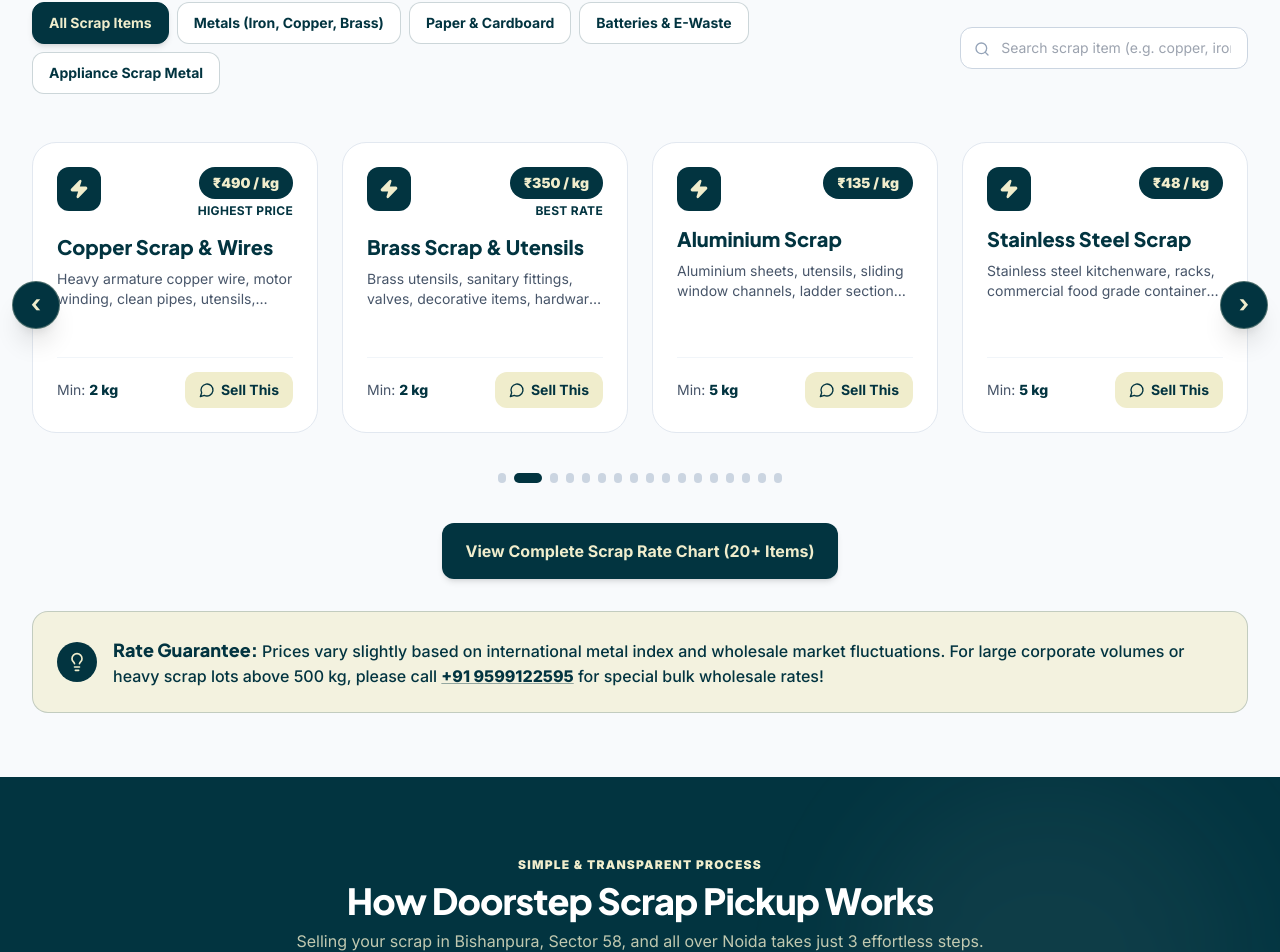
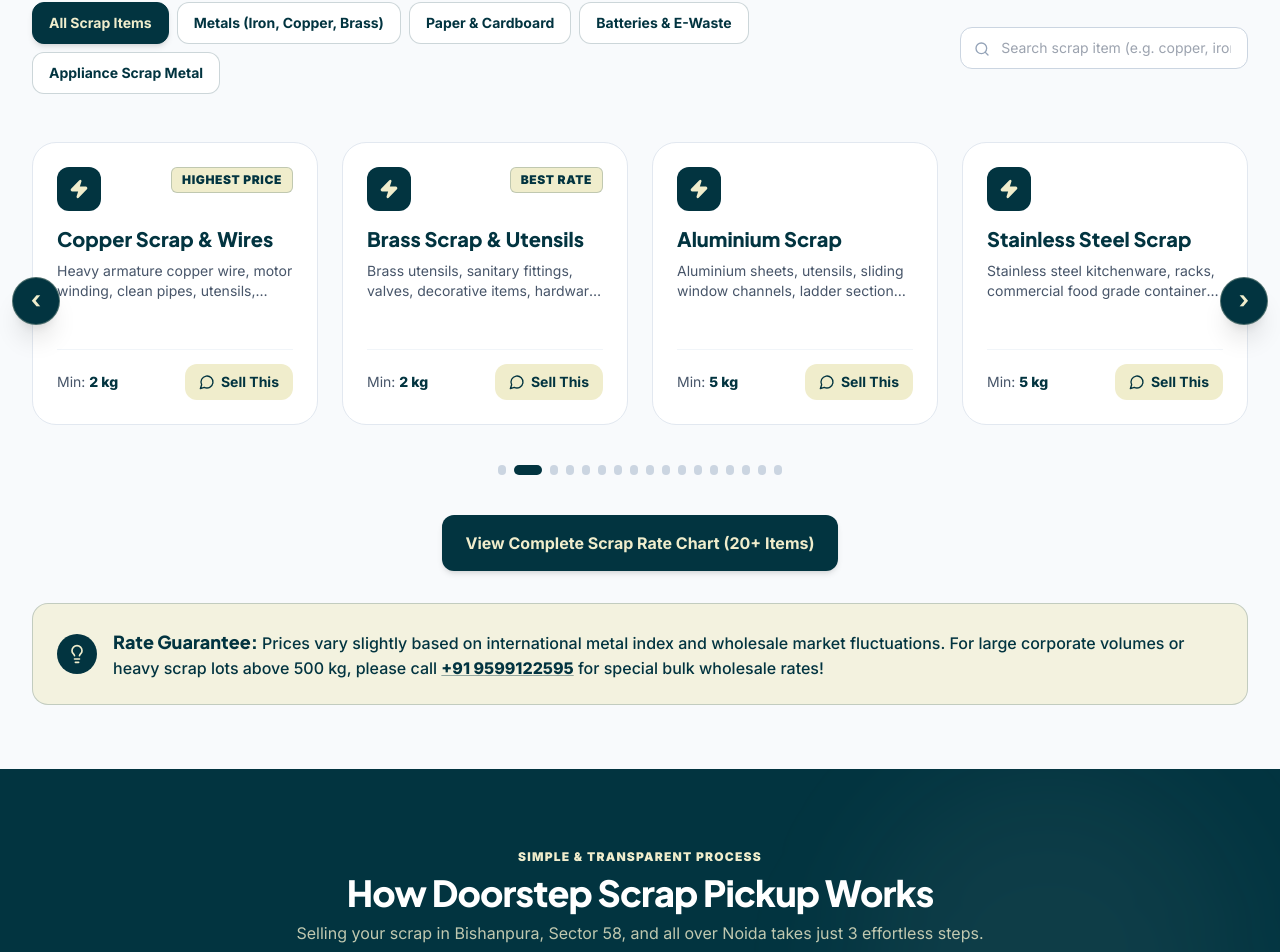
Before and after one commit to MalikKabadhiwala/MalikKabadiWalaAllScrap, a Next.js app: page / in a window 1280 px wide. Shown: the part 6233-7185 px from the top of the page. Built offline with nearby package versions, Linux system fonts and the light colour scheme.

Commit message:
Remove fixed rate price pills from RatesTable cards per request

```diff
--- a/src/components/RatesTable.jsx
+++ b/src/components/RatesTable.jsx
@@ -104,7 +104,7 @@ export default function RatesTable({ isFullPage = false }) {
   };
 
   const handleSellItem = (item) => {
-    const message = `Hello Malik Kabadi Wala, I want to sell ${item.name} at your website rate ₹${item.rate}/${item.unit}. Please schedule a free doorstep pickup in Noida.`;
+    const message = `Hello Malik Kabadi Wala, I want to sell ${item.name} at the best market rate. Please schedule a free doorstep pickup in Noida.`;
     const waUrl = `https://wa.me/919599122595?text=${encodeURIComponent(message)}`;
     window.open(waUrl, '_blank');
   };
@@ -216,21 +216,16 @@ export default function RatesTable({ isFullPage = false }) {
                   >
                     <div className="bg-white rounded-3xl p-5 sm:p-6 border border-slate-200 shadow-xs hover:border-[#023440] hover:shadow-xl transition-all flex flex-col justify-between h-full group">
                       <div>
-                        {/* Top row: Zap icon + Price badge */}
+                        {/* Top row: Zap icon + optional badge */}
                         <div className="flex items-start justify-between mb-3.5">
                           <div className="w-10 h-10 sm:w-11 sm:h-11 rounded-xl bg-[#023440] text-[#f0edcc] flex items-center justify-center font-bold text-base shadow-xs shrink-0">
                             <Zap className="w-5 h-5 text-[#f0edcc] fill-[#f0edcc]" />
                           </div>
-                          <div className="text-right">
-                            <span className="inline-block px-3 py-1 sm:px-3.5 sm:py-1.5 rounded-full text-xs sm:text-sm font-black bg-[#023440] text-[#f0edcc] shadow-xs">
-                              ₹{item.rate} / {item.unit}
+                          {item.badge ? (
+                            <span className="inline-block px-2.5 py-1 rounded-md text-[10px] sm:text-xs font-black uppercase tracking-wider text-[#023440] bg-[#f0edcc] border border-[#023440]/20 shadow-xs">
+                              {item.badge}
                             </span>
-                            {item.badge && (
-                              <span className="block text-[10px] sm:text-xs font-bold text-[#023440] mt-1 uppercase tracking-wide">
-                                {item.badge}
-                              </span>
-                            )}
-                          </div>
+                          ) : null}
                         </div>
 
                         {/* Item Name */}
```
